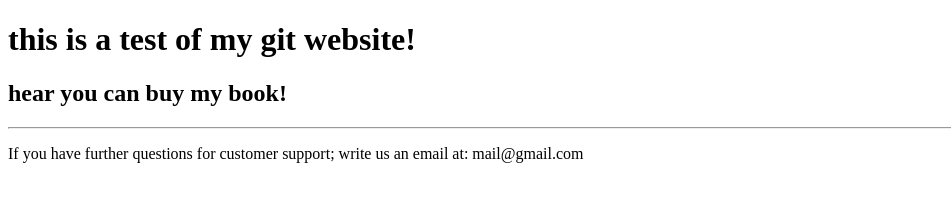
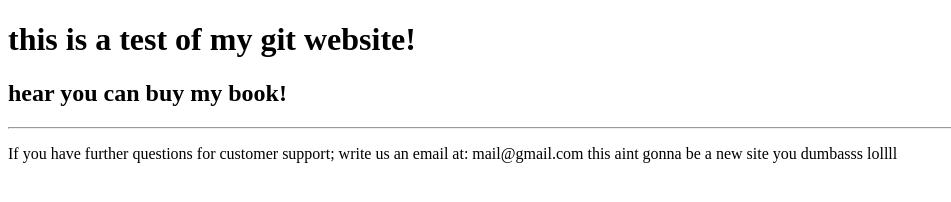
Before and after one commit to lolifer69/myFirstRepository, a plain HTML site: page index.html in a window 1280 px wide. Shown: the whole page, without its empty margins (0-951 px from the left). Drawn offline with Linux system fonts and the light colour scheme.

Commit message:
not nice

```diff
--- a/index.html
+++ b/index.html
@@ -20,7 +20,11 @@
 
     <p>
         If you have further questions for customer support; write us an email at: mail@gmail.com
+
+
+        this aint gonna be a new site you dumbasss lollll
     </p>
+
 
 </body>
 
```
